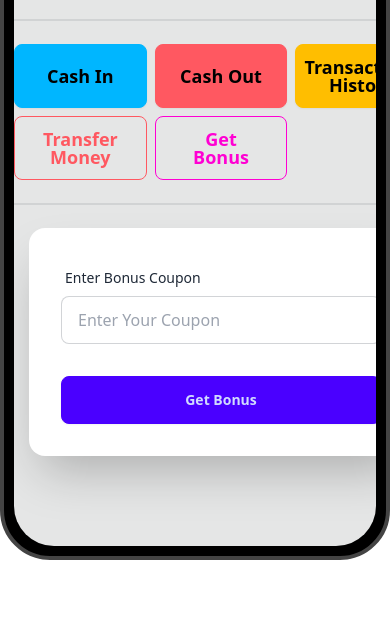
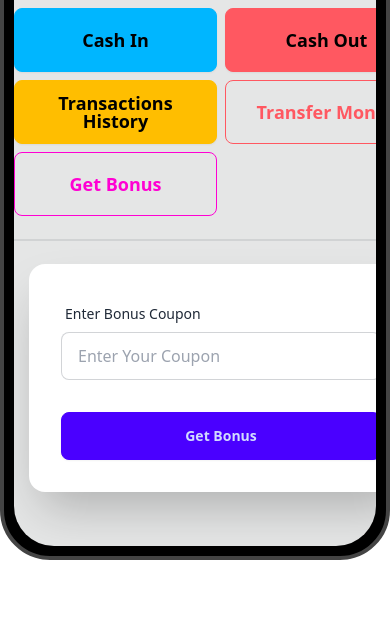
Before and after one commit to anto-das/payoo-mobile-bangking, a plain HTML site: page home.html in a window 390 px wide. Shown: the part 204-844 px from the top of the page. Drawn offline with nearby package versions, Linux system fonts and the light colour scheme.

Commit message:
new-section-add

```diff
--- a/home.html
+++ b/home.html
@@ -24,7 +24,7 @@
         </div>
         <div class="divider"></div>
         <!-- cashout-cashadd-button -->
-        <div class="grid grid-cols-3 gap-2">
+        <div class="grid grid-cols-2 lg:grid-cols-3 gap-2">
           <!-- cash in btn -->
             <button id="add-money-btn" class="btn btn-lg btn-info">Cash In</button>
             <!-- cash out btn -->
```
